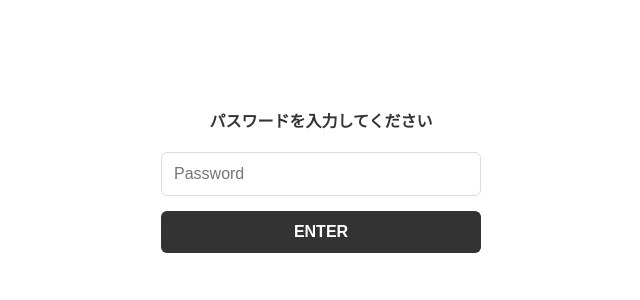
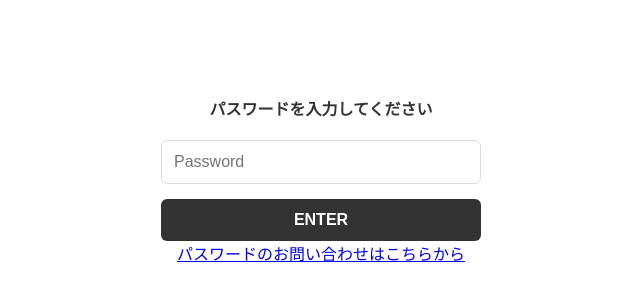
Before and after one commit to honi-abe/honikaze, a plain HTML site: page index.html in a window 1280 px wide. Shown: the part 228-528 px from the top of the page, without its empty margins (319-959 px from the left). Drawn offline with Linux system fonts and the light colour scheme.

Commit message:
Update index.html

```diff
--- a/index.html
+++ b/index.html
@@ -66,6 +66,7 @@
     <h3>パスワードを入力してください</h3>
     <input type="password" id="password" placeholder="Password">
     <button onclick="checkPassword()">ENTER</button>
+    <a href="/#contact">パスワードのお問い合わせはこちらから</a>
     <p id="errorMessage" class="error">パスワードが違います</p>
   </div>
 
```
